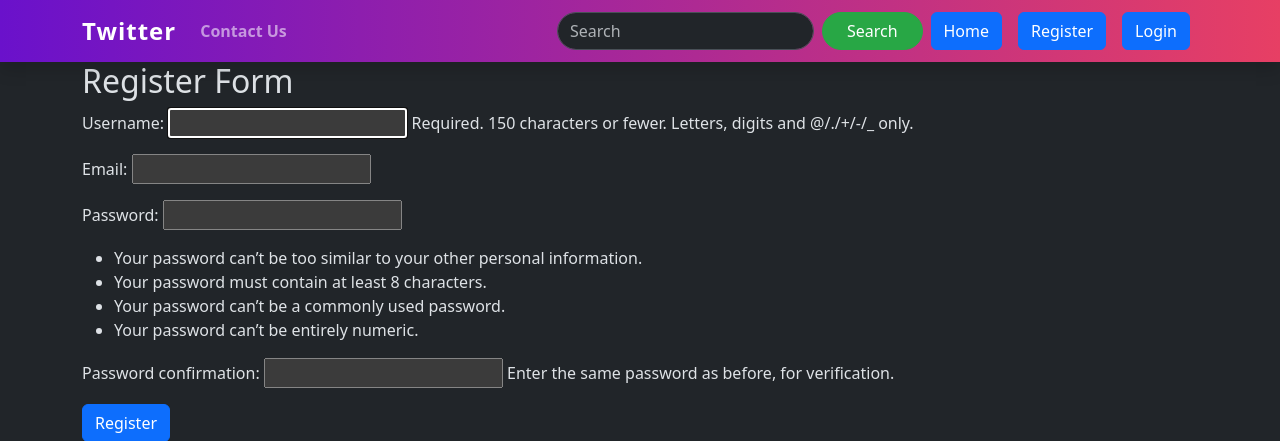
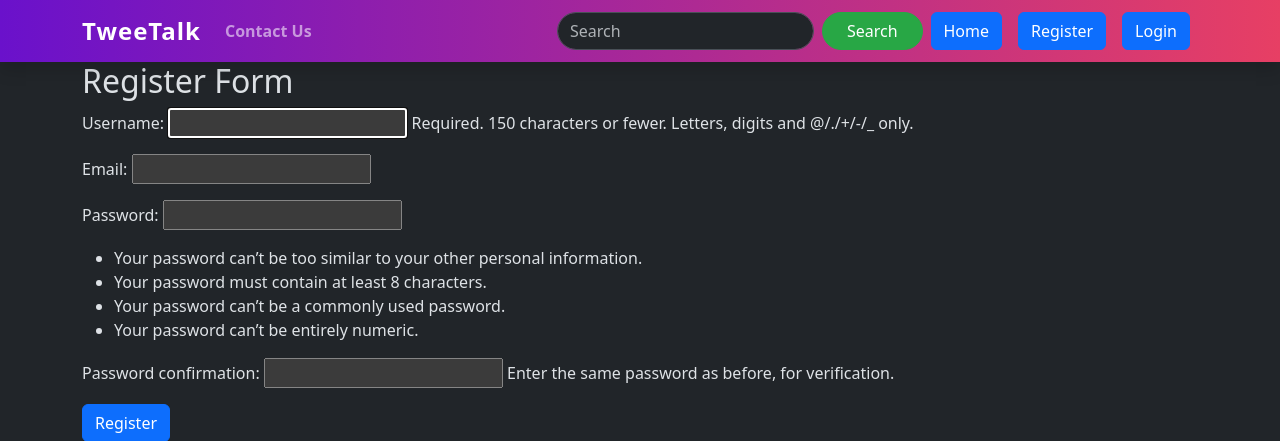
Before and after one commit to POWERVHD/TweeTalk, a Django app: page /tweet/register/ in a window 1280 px wide. Shown: the top 441 px of the page. Run offline with Django 5.2, Linux system fonts and the light colour scheme.

Commit message:
Name Modified

```diff
--- a/templates/layout.html
+++ b/templates/layout.html
@@ -19,7 +19,7 @@
 
     <nav class="navbar navbar-expand-lg navbar-dark bg-gradient-custom shadow">
         <div class="container">
-          <a class="navbar-brand fw-bold" href="#">Twitter</a>
+          <a class="navbar-brand fw-bold" href="#">TweeTalk</a>
           <button class="navbar-toggler" type="button" data-bs-toggle="collapse" data-bs-target="#navbarSupportedContent"
             aria-controls="navbarSupportedContent" aria-expanded="false" aria-label="Toggle navigation">
             <span class="navbar-toggler-icon"></span>
```
